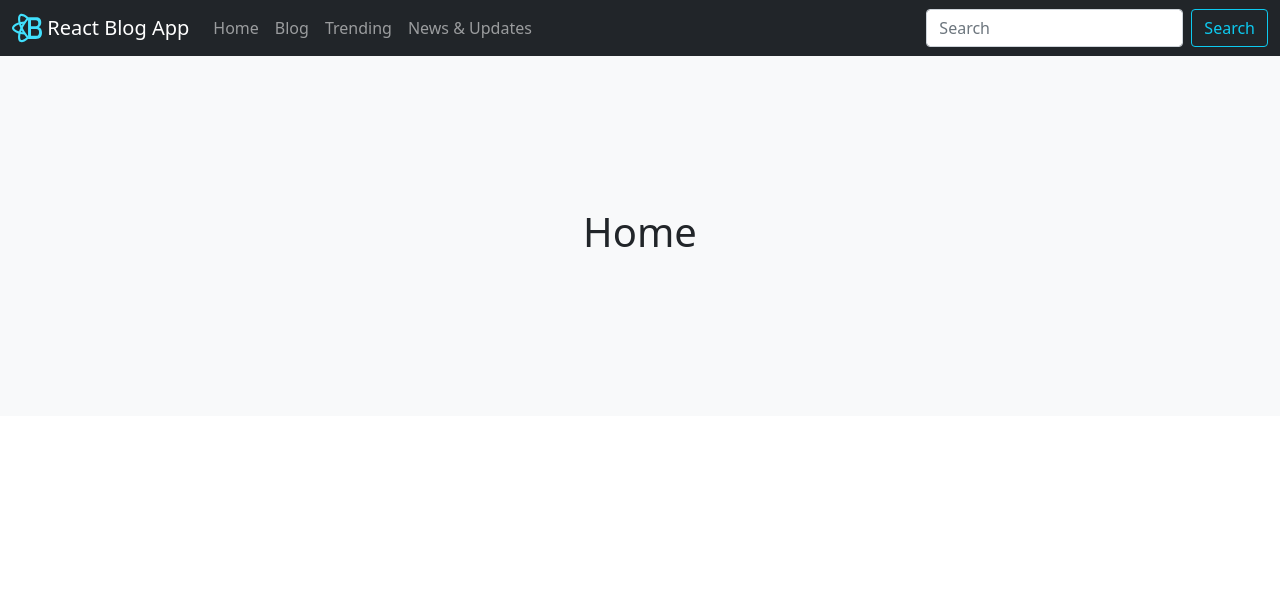
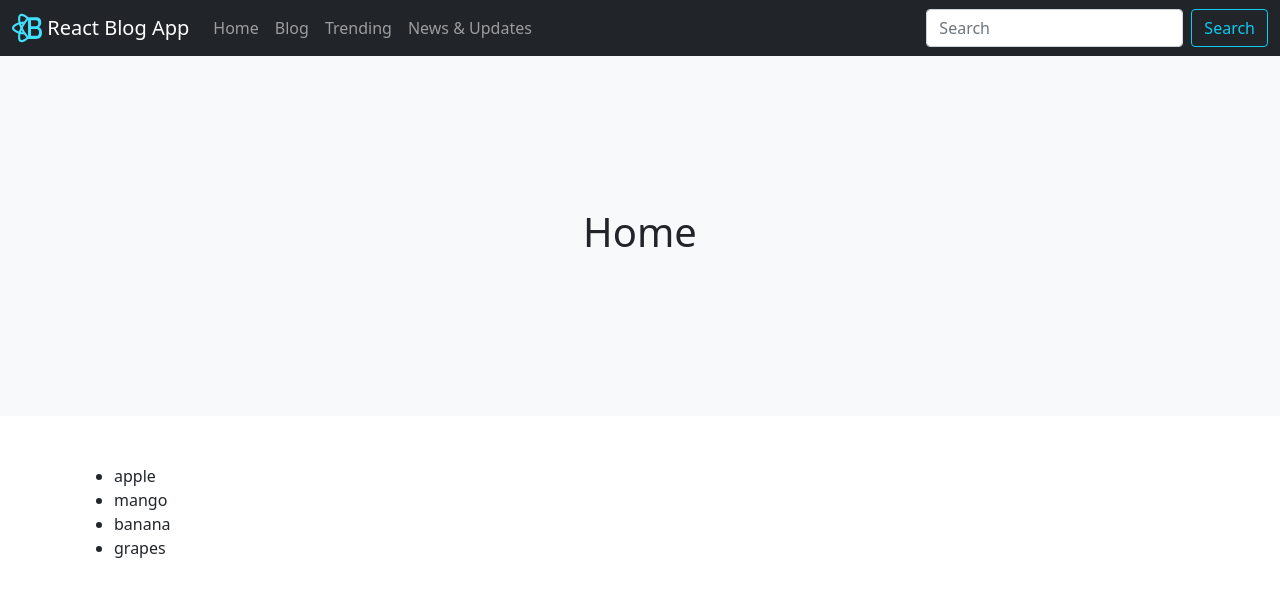
Before and after one commit to mohitchapter/api-example, a React (Create React App) app: page / in a window 1280 px wide. Shown: the top 596 px of the page. Built offline with nearby package versions, Linux system fonts and the light colour scheme.

Commit message:
hooks practice

```diff
--- a/src/App.js
+++ b/src/App.js
@@ -1,10 +1,11 @@
 import { createBrowserHistory } from "history";
-import { BrowserRouter as Router, Switch, Route } from "react-router-dom";
+import { Router, Switch, Route } from "react-router-dom";
 import "./App.css";
 import Header from "./Header";
 import Banner from "./Banner";
 import Blog from "./Blog";
 import BlogDetail from "./Blog/BlogDetail";
+import Example from "./Hooks"
 
 const history = createBrowserHistory();
 
@@ -16,6 +17,7 @@ function App() {
         <Switch>
           <Route exact path="/">
             <Banner />
+            <Example />
           </Route>
           <Route path="/blog">
             <Banner text="Blog" />
--- a/src/Blog/BlogList.js
+++ b/src/Blog/BlogList.js
@@ -7,24 +7,22 @@ class Blogpost extends Component {
   constructor(props) {
     super(props);
     this.state = {
-      id: "",
-      title: "",
-      body: "",
       data: "",
       searchVal:"",
     };
   }
 
-  componentDidMount() {
-    axios
+  async componentDidMount() {
+    try { await axios
       .get("https://jsonplaceholder.typicode.com/photos")
       .then((res) => {
-        let newData = res.data.slice(0, 20);
+        let newData = res.data.slice(0, 200);
         this.setState({
           data: newData,
         });
       })
-      .catch((err) => console.log("Couldn't fetch data. Error: " + err));
+    }
+    catch(error) {console.log(error)}
   }
   render() {
     const { data, searchVal } = this.state;
@@ -42,10 +40,9 @@ class Blogpost extends Component {
               <Button variant="outline-info">Search</Button>
             </Form>
           </Col>
-        {data.length === 0 ? ( <p>Loading Posts...</p> ) : (
-
-          data.filter(name => name.title.includes(searchVal)).map((post, index) => (
-            <Col sm={6} md={4} className="d-flex flex-column" key={index}>
+        {data && data.length ? (
+          data.filter(name => name.title.includes(searchVal)).map((post, i) => (
+            <Col sm={6} md={4} className="d-flex flex-column" key={i}>
               <article className="App-blog-card d-flex flex-column">
                 <div className="post-img-wrap position-relative">
                   <Link to={`/blog-detail/${post.id}`}>
@@ -66,7 +63,8 @@ class Blogpost extends Component {
               </article>
             </Col>
           ))
-        )}
+        ): ( <p>Loading Posts...</p> )
+      }
       </Row>
     );
   }
--- a/src/Blog/index.js
+++ b/src/Blog/index.js
@@ -1,5 +1,6 @@
 import { Container, Row } from "react-bootstrap";
 import Blogpost from './BlogList';
+
 
 function Blog() {
   return (
--- /dev/null
+++ b/src/Hooks/index.js
@@ -0,0 +1,39 @@
+import { useState, useEffect } from "react";
+import { Container } from "react-bootstrap";
+
+function Example() {
+  const [count, setCount] = useState("Mohit Pandey");
+  const [fruits, setFruit] = useState(["apple"]);
+
+  useEffect(() => {
+    const reFruits = ["mango", "banana", "grapes"];
+    let helperC = [fruits,...reFruits];
+    console.log(helperC);
+    setFruit(helperC);
+    //console.log(fruits);
+    //console.log(reFruits);
+  }, []);
+  return (
+    <Container className="py-5">
+      {/* <p className="h3 mb-4">You clicked {count} times</p>
+      <button
+        className="btn btn-outline-primary"
+        onClick={() => setCount(count + 2)}
+      >
+        Click me
+      </button> */}
+      <ul>
+        {/* {console.log("hi", fruits)} */}
+        {fruits && fruits.length ? (
+          fruits.map((val, i) => {
+            return <li key={i}>{val}</li>;
+          })
+        ) : (
+          <li>No fruits available</li>
+        )}
+      </ul>
+    </Container>
+  );
+}
+
+export default Example;
```
